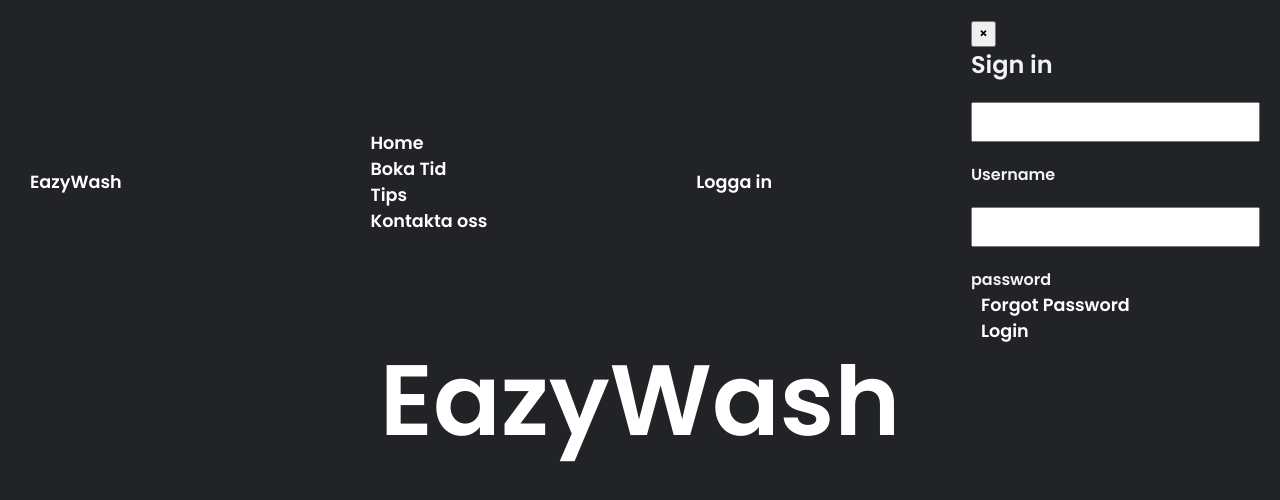
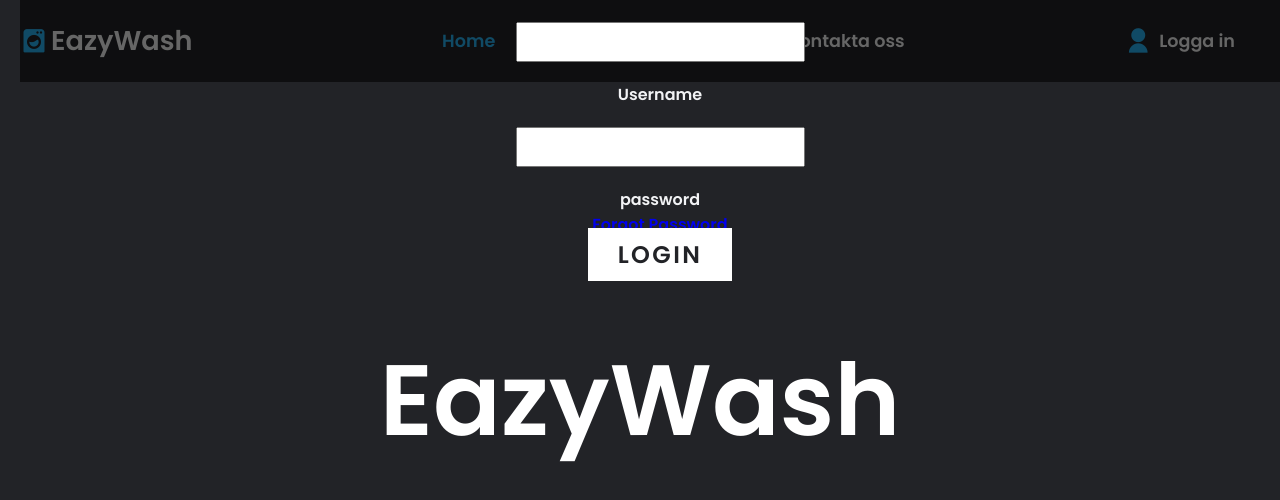
Before and after one commit to seledun/EazyWash, a Next.js app: page / in a window 1280 px wide. Shown: the top 500 px of the page. Built offline with nearby package versions, Linux system fonts and the light colour scheme.

Commit message:
Fixade ett DOM-problem där vi genererade dubbla body-taggar

```diff
--- /dev/null
+++ b/public/main.css
@@ -0,0 +1,213 @@
+*{
+    margin: 0;
+    box-sizing: border-box;
+    font-family: 'poppins',sans-serif;
+    text-decoration: none;
+    list-style: none;
+}
+:root{
+    --bg-color: #222327;
+    --text-color: #fff;
+    --main-color: #29bafd;
+    --body-color:#F2F3F5;
+    --button-color:transparent;
+    --button-hoverColor:#ff1867;
+}
+
+body{
+    min-height: 100vh;
+    color: var(--body-color);
+}
+
+header{
+    display: block;
+    width: 100%;
+    top: 0px;
+    right: 0px;
+    z-index: 1000;
+    display: flex;
+    align-items: center;
+    justify-content: space-between;
+    background:var(--bg-color);
+    padding:20px;
+    transition: all, .50s ease;
+}
+
+.logo{
+ display: flex;
+ align-items: center;
+}
+.logo i{
+    color: var(--main-color);
+    font-size: 28px;
+    margin-right:3px;
+}
+
+.logo span{
+    color:var(--text-color);
+    font-size:1.7rem;
+    font-weight: 600;
+}
+
+.navbar{
+    display:flex;
+}
+
+.navbar a{
+    color: var(--text-color);
+    font-size: 1.1rem;
+    font-weight: 500;
+    padding:5px 0;
+    margin:0px 30px;
+    transition: all .50s ease;
+}
+
+.navbar a:hover{
+    color: var(--main-color);
+}
+
+.navbar a.active{
+    color: var(--main-color);
+}
+
+.main{
+    display:flex;
+    align-items: center;
+}
+
+.main a{
+    margin-right: 25px;
+    margin-left: 10px;
+    color:var(--text-color);
+    font-size: 1.1rem;
+    font-weight: 500;
+    transition:all .50s ease;
+}
+
+.user{
+    display: flex;
+    align-items:center;
+}
+
+.user i{
+    color: var(--main-color);
+    font-size: 28px;
+    margin-right: 7px;
+}
+
+.main a:hover{
+    color:var(--main-color);
+}
+
+#menu-icon{
+    font-size: 35px;
+    color: var(--text-color);
+    cursor: pointer;
+    z-index: 10001;
+    display: none;
+}
+
+.back-video{
+   right: 0;
+   bottom: 0;
+   z-index: -1;
+
+}
+.videoBackground{
+    max-width: 100px;
+}
+
+.Tips-box{
+    color:var(--text-color);
+
+}
+
+.tips-box {
+    display: flex;
+    color: var(--body-color);
+  }
+
+  .divbox {
+    display: inline-block;
+    width: 45%;
+    height: 200px;
+    margin: 0 2%;
+    color: var(--body-color);
+    box-sizing: border-box;
+
+  }
+
+  .popup{
+    background-color:rgba(0, 0, 0, 0.6);
+    width: 100% ;
+    height: 100%;
+    position: absolute;
+    top: 0;
+    display: flex;
+    justify-content: center;
+    align-items: center;
+    text-align: center;
+  }
+
+  .popup-content{
+    height: 250px;
+    width: 500px;
+    background-color: var(--button-color);
+    padding: 20px;
+    border-radius: 5px;
+    position:relative;
+
+  }
+
+  input{
+    margin: 20px auto;
+    display: block;
+    padding: 8px;
+    border: 1px lighy gray ;
+
+  }
+
+  .btn-close{
+    background-color: var(--button-color);
+    border: 0;
+    font-size: 50px;
+    cursor: pointer;
+    position: absolute;
+    right: 2px;
+    top: 0px;
+    border-radius: 50%;
+    transition: all 0.2s ease-in;
+  }
+
+  .btn-close:hover{
+   transition: 0.5s;
+   color: var(--button-hoverColor);
+  }
+
+  .button{
+    background-color: var(--text-color);
+    color: var(--bg-color);
+    text-decoration: none;
+    text-transform: uppercase;
+    font-size:1.5em;
+    letter-spacing: 0.1em;
+    font-weight: 400;
+    padding: 10px 30px;
+    transition: 0.5s;
+  }
+
+  .button:hover{
+    background:var(--button-hoverColor);
+    letter-spacing: 0.25em;
+    box-shadow: 0 0 35px var(--button-hoverColor);
+
+  }
+
+  .ri-user-fill{
+    font-size: 1.5em;
+    color: var(--main-color);
+  }
+
+  ::placeholder{
+    color: var(--bg-color);
+  }
--- a/src/pages/index.tsx
+++ b/src/pages/index.tsx
@@ -1,21 +1,25 @@
 import Head from 'next/head'
-import styles from '@/styles/index.module.css'
 
 export default function Index() {
   return (
     <>
       <Head>
-        <title>Document</title>
         <meta charSet="UTF-8" />
         <meta httpEquiv="X-UA-Compatible" content="IE=edge" />
         <meta name="viewport" content="width=device-width, initial-scale=1.0" />
+        <title>Document</title>
+
+        <link href="https://cdn.jsdelivr.net/npm/remixicon@2.5.0/fonts/remixicon.css" rel="stylesheet" />
+        <link rel="stylesheet" href="https://unpkg.com/boxicons@latest/css/boxicons.min.css" />
         <link rel="preconnect" href="https://fonts.googleapis.com" />
         <link rel="preconnect" href="https://fonts.gstatic.com" crossOrigin='anonymous' />
+        <link href="https://fonts.googleapis.com/css2?family=Poppins:wght@600&display=swap" rel="stylesheet" />
+        <link rel="stylesheet" href="main.css" />
       </Head>
 
-      <main className={styles.main}>
+      <main>
         <header>
-          <a href="#"className="logo"><i className='bx bxs-washer'></i><span>EazyWash</span></a>
+          <a href="#" className="logo"><i className='bx bxs-washer'></i><span>EazyWash</span></a>
 
           <ul className="navbar">
             <li><a href="#home" className="active">Home</a></li>
@@ -50,8 +54,8 @@
               </form>
             </div>
           </div>
+
         </header>
-      </main>
 
         <section id="home">EazyWash</section>
         <section></section>
@@ -61,7 +65,10 @@
         <section id="bookTime">BokaTid</section>
         <section id="tips">Tips</section>
         <section id="kontaktaOss">Kontakta oss</section>
-      <script src="main.js" />
+
+        <script src="main.js"></script>
+      </main>
+
     </>
   )
 }
```
Lines whose indentation alone changed are shown as unchanged.
